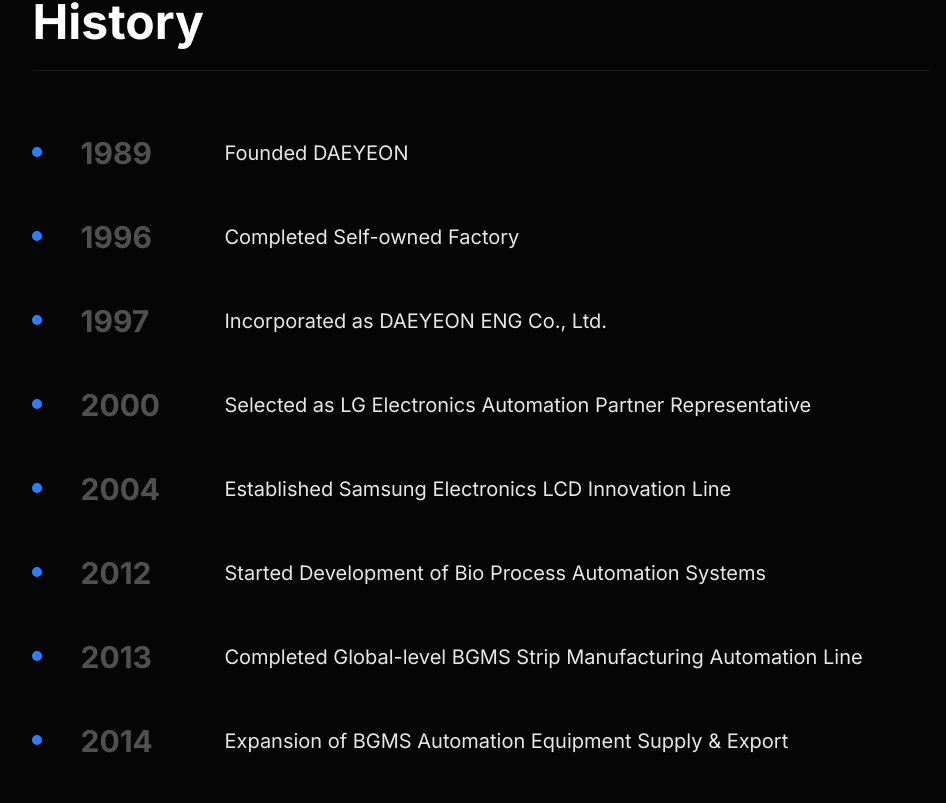
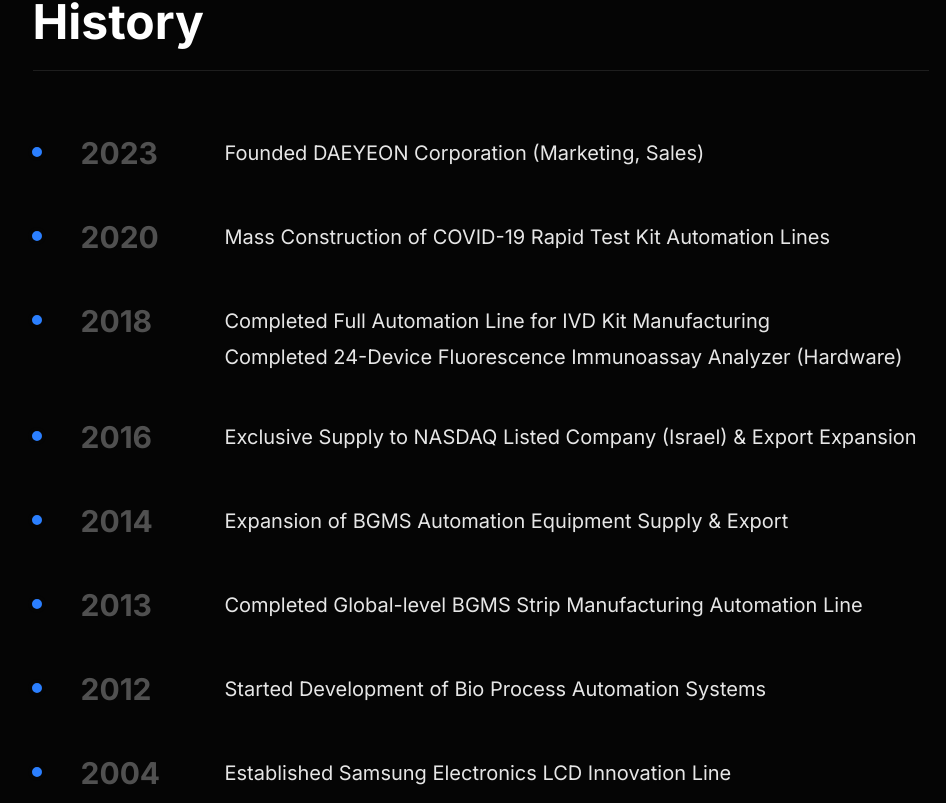
Before and after one commit to daeyeoncorp-design/web_dev_dye_20260111, a Next.js app: page /about in a window 1280 px wide. Shown: the part 2157-2960 px from the top of the page, without its empty margins (152-1098 px from the left). Built offline with nearby package versions, Linux system fonts and the light colour scheme; no server answers; the database is empty.

Commit message:
fix(about): Reverse history order and improve text wrapping
- Display history items from Newest to Oldest.
- Apply 'break-keep' to history events for better Korean text line breaking.

```diff
--- a/app/about/page.tsx
+++ b/app/about/page.tsx
@@ -138,7 +138,7 @@
                     </motion.h2>
 
                     <div className="relative ml-3 md:ml-0 space-y-12">
-                        {t.about_page.history.items.map((item, idx) => (
+                        {[...t.about_page.history.items].reverse().map((item, idx) => (
                             <motion.div
                                 key={idx}
                                 className="relative pl-8 md:pl-12"
@@ -156,7 +156,7 @@
                                     </span>
                                     <div className="space-y-2 pt-1">
                                         {item.events.map((event, eIdx) => (
-                                            <p key={eIdx} className="text-lg md:text-xl text-white/90">
+                                            <p key={eIdx} className="text-lg md:text-xl text-white/90 break-keep">
                                                 {event}
                                             </p>
                                         ))}
```
